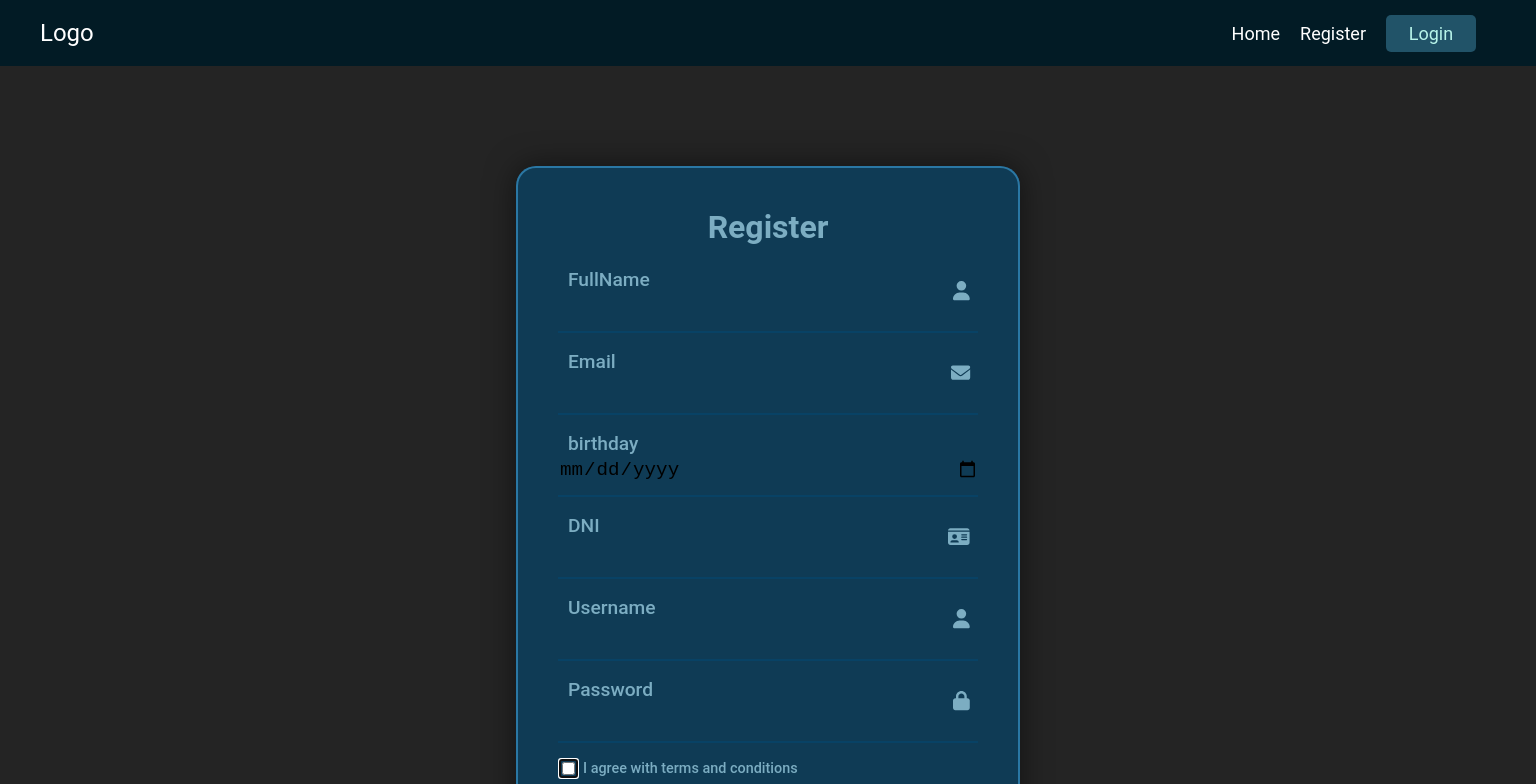
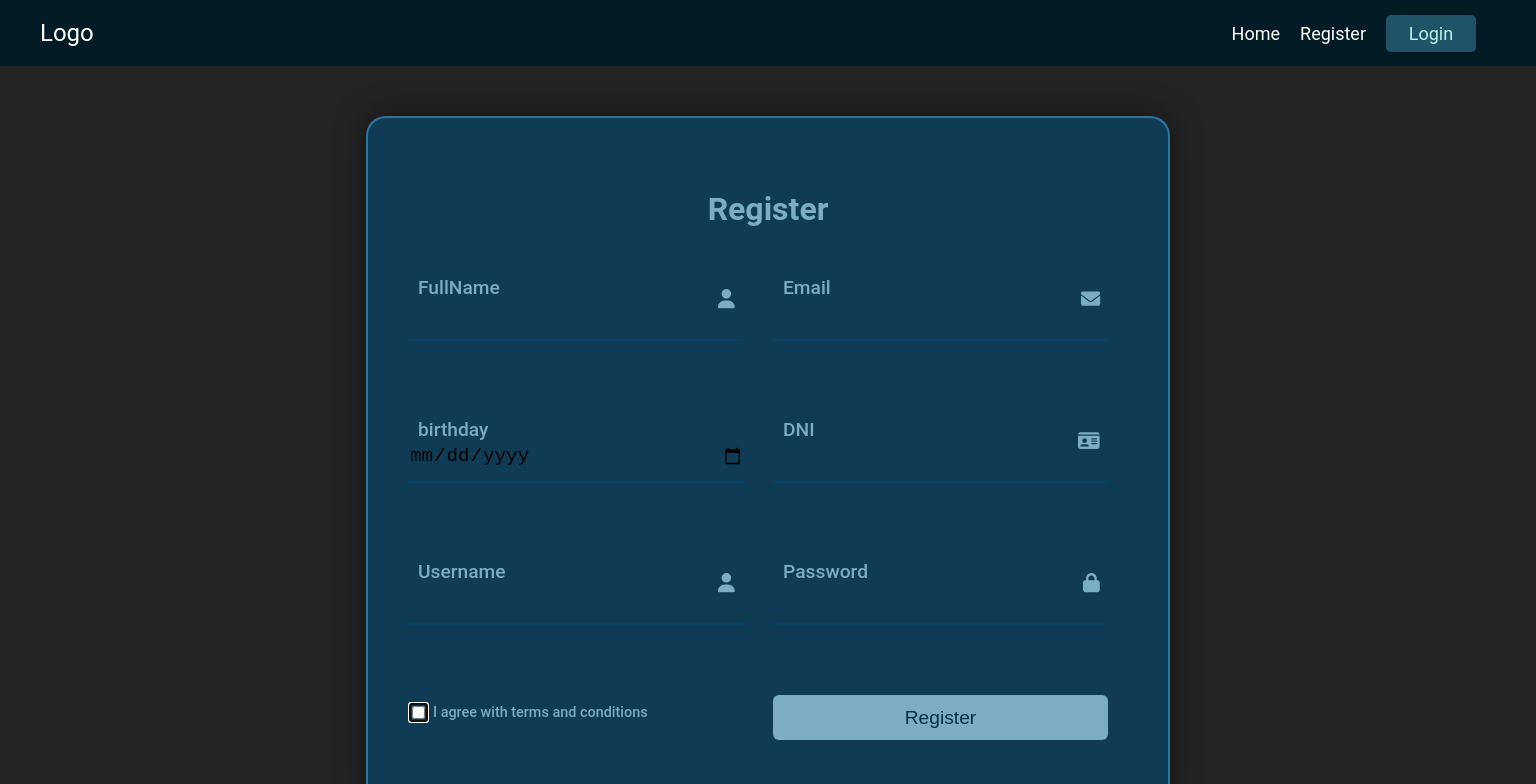
Before and after one commit to JosemAVSG/PM3-Josem, a React (Vite) app in the folder Client/peluqueria/: page /register in a window 1536 px wide. Shown: the top 784 px of the page. Built offline with nearby package versions, Linux system fonts and the light colour scheme.

Commit message:
more changes styles

```diff
--- a/Client/peluqueria/package.json
+++ b/Client/peluqueria/package.json
@@ -18,7 +18,9 @@
     "react-dom": "^18.2.0",
     "react-hook-form": "^7.51.3",
     "react-router-dom": "^6.23.0",
-    "sass": "^1.75.0"
+    "sass": "^1.75.0",
+    "react-redux": "^8.0.5",
+    "@reduxjs/toolkit": "^1.9.1"
   },
   "devDependencies": {
     "@types/react": "^18.2.37",
--- /dev/null
+++ b/Client/peluqueria/src/components/Hero.tsx
@@ -0,0 +1,40 @@
+import { Link } from "react-router-dom";
+import styles from "../styles/hero.module.css";
+import hero from "../assets/hero.jpg";
+const Hero = () => {
+  return (
+    <>
+      <section className={styles.hero}>
+        <div className={styles.hero_container}>
+          <div className={styles.hero_text}>
+            <div className={styles.hero_title}>
+              <h1> Bienvenidos a BarberBay!</h1>
+            </div>
+            <div className={styles.hero_paragraph}>
+              <p>
+                En nuestro salón, no solo transformamos tu cabello, sino que
+                también queremos que tu experiencia sea tan fluida y conveniente
+                como sea posible. Con nuestra plataforma de reserva de turnos en
+                línea, puedes decir adiós a las largas esperas y reservar tu
+                cita en solo unos pocos clics. Nuestro equipo de estilistas
+                altamente capacitados está listo para brindarte el servicio que
+                mereces, todo mientras te ahorramos tiempo y te ofrecemos la
+                flexibilidad que necesitas.
+              </p>
+            </div>
+            <div className={styles.hero_button}>
+              <Link to="/login" className="btn-hero">
+                !Reserva ahora y prepárate para lucir tu mejor version
+              </Link>
+            </div>
+          </div>
+          <div className={styles.hero_image}>
+            <img src={hero} alt="hero-image" />
+          </div>
+        </div>
+      </section>
+    </>
+  );
+};
+
+export default Hero;
--- a/Client/peluqueria/src/styles/hero.module.css
+++ b/Client/peluqueria/src/styles/hero.module.css
@@ -45,17 +45,15 @@
     width: 60%;
     height: 100%;
     clip-path:polygon(0 0, 85% 0, 100% 100%, 0 100%);
-
 }
 
 .hero_title{
     font-size: 1.5rem;
-    margin-bottom: 1rem;
     padding: 20px;
 }
 .hero_paragraph{
     font-size: 1.2rem;
-    margin-bottom: 1rem;
+    margin-bottom: 0.2rem;
     width: 80%;
     padding: 20px;
 }
--- a/Client/peluqueria/src/styles/login.module.scss
+++ b/Client/peluqueria/src/styles/login.module.scss
@@ -1,7 +1,7 @@
 .wrapper {
   position: relative;
   width: 420px;
-  height: 480px;
+  height: auto;
   background-color: rgba(6, 71, 109, 0.678);
   border: 2px solid rgba(56, 149, 202, 0.678);
   border-radius: 20px;
@@ -14,6 +14,7 @@
   margin: 0 auto;
   margin-top: 100px;
   margin-bottom: 100px;
+
 }
 .box {
   width: 100%;
@@ -92,12 +93,14 @@
   border-radius: 6px;
   cursor: pointer;
   font-size: 1.2rem;
-  color: #fff;
+  color: rgb(2, 48, 78);
   margin-top: 10px;
   margin-bottom: 10px;
 }
 .btn:hover{
   background: rgb(2, 48, 78);
+  color: rgb(124, 173, 194);
+
 }
 
 .register {
@@ -108,3 +111,9 @@
   display: flex;
 
 }
+
+@media screen and ( min-width: 1350px) {
+  .wrapper {
+    margin-top: 50px;
+  }
+}
--- a/Client/peluqueria/src/styles/register.module.scss
+++ b/Client/peluqueria/src/styles/register.module.scss
@@ -1,7 +1,7 @@
 .wrapper {
     position: relative;
     width: 500px;
-    height: 700px;
+    height: auto;
     background-color: rgba(6, 71, 109, 0.678);
     border: 2px solid rgba(56, 149, 202, 0.678);
     border-radius: 20px;
@@ -12,7 +12,7 @@
     align-items: center;
     overflow: hidden;
     margin: 0 auto;
-    margin-top: 100px;
+    margin-top: 50px;
     margin-bottom: 100px;
   }
   .box {
@@ -94,12 +94,13 @@
     border-radius: 6px;
     cursor: pointer;
     font-size: 1.2rem;
-    color: #fff;
+    color: rgb(2, 48, 78);
     margin-top: 10px;
-    margin-bottom: 10px;
+    margin-bottom: 30px;
   }
   .btn:hover{
     background: rgb(2, 48, 78);
+    color: rgb(124, 173, 194);
   }
 
   .register {
@@ -110,3 +111,15 @@
     display: flex;
 
   }
+
+  @media screen and (min-width: 1350px) {
+    .wrapper {
+      width: 800px;
+    }
+    .login{
+      display: grid;
+      grid-template-columns: repeat(2, 1fr);
+      grid-gap: 30px;
+      width: 700px
+    }
+  }
--- a/Client/peluqueria/src/views/Home.tsx
+++ b/Client/peluqueria/src/views/Home.tsx
@@ -1,39 +1,10 @@
 import React from "react";
-import { Link } from "react-router-dom";
-import styles from "../styles/hero.module.css";
-import hero from "../assets/hero.jpg";
+import Hero from "../components/Hero";
+
 const Home: React.FC = () => {
   return (
     <>
-      <section className={styles.hero}>
-     <div className={styles.hero_container}>
-        <div className={styles.hero_text}>
-          <div className={styles.hero_title}>
-            <h1> Bienvenidos a BarberBay!</h1>
-          </div>
-          <div className={styles.hero_paragraph}>
-            <p>
-              En nuestro salón, no solo transformamos tu cabello, sino que
-              también queremos que tu experiencia sea tan fluida y conveniente
-              como sea posible. Con nuestra plataforma de reserva de turnos en
-              línea, puedes decir adiós a las largas esperas y reservar tu cita
-              en solo unos pocos clics. Nuestro equipo de estilistas altamente
-              capacitados está listo para brindarte el servicio que mereces,
-              todo mientras te ahorramos tiempo y te ofrecemos la flexibilidad
-              que necesitas.
-            </p>
-          </div>
-          <div className={styles.hero_button}>
-            <Link to="/login" className="btn-hero">
-              !Reserva ahora y prepárate para lucir tu mejor version
-            </Link>
-          </div>
-        </div>
-        <div className={styles.hero_image}>
-          <img src={hero} alt="hero-image" />
-         </div>
-     </div>
-      </section>
+     <Hero></Hero>
     </>
   );
 };
```
